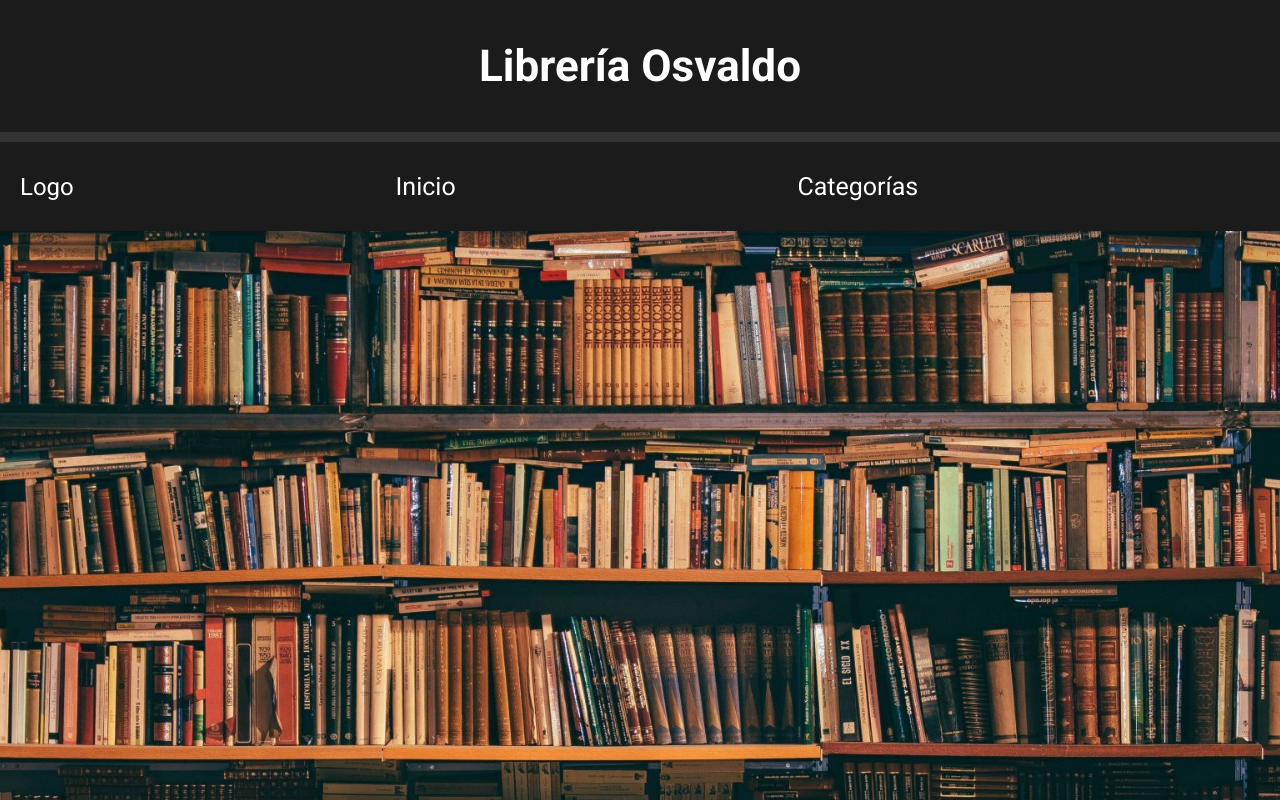
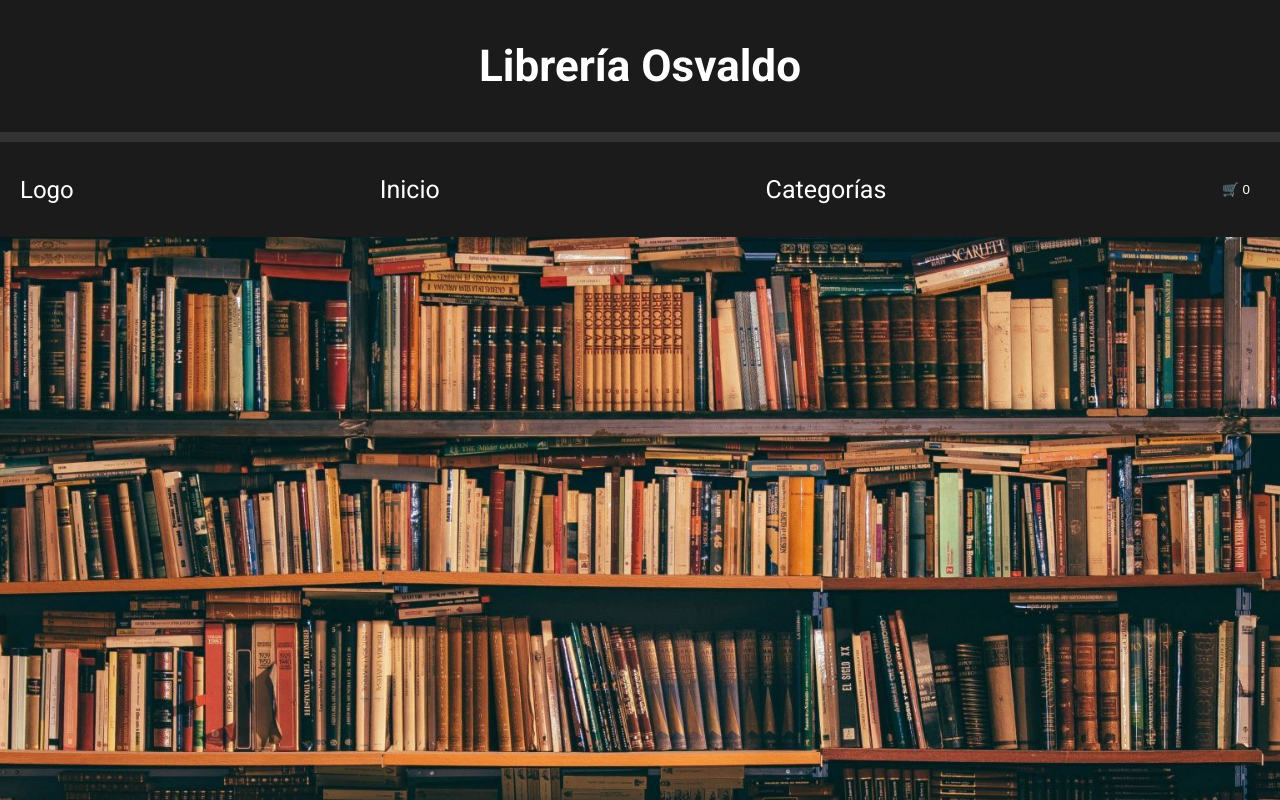
Before and after one commit to Hazeku/Libreria, a React (Create React App) app: page / in a window 1280 px wide. Shown: the top 800 px of the page. Built offline with nearby package versions, Linux system fonts and the light colour scheme.

Commit message:
carrito de compra

```diff
--- a/src/App.jsx
+++ b/src/App.jsx
@@ -1,12 +1,11 @@
-import React, { useEffect, useState,useRef } from 'react';
-import logo from './logo.svg';
+import React, { useEffect, useState, useRef } from 'react';
 import './Styles/App.css';
 import './Styles/Navbar.css';
 import './Styles/CategoryList.css';
 import './Styles/ItemList.css';
 import './Styles/Footer.css';
 import './Styles/Carousel.css';
-import './Styles/Modal.css'; // Importar los estilos del modal
+import './Styles/Modal.css';
 import './Styles/Servicios.css';
 import { BrowserRouter, Switch, Route } from 'react-router-dom';
 import CategoryList from './Components/CategoryList';
@@ -16,7 +15,7 @@ import Servicios from './Components/Servicios';
 import Articles from './Data/Articles';
 import Footer from './Components/Footer';
 import Carousel from './Components/Carousel';
-import Modal from './Components/Modal'; // Importar el componente Modal
+import Modal from './Components/Modal';
 import AOS from 'aos';
 import 'aos/dist/aos.css';
 import Titulo from './Components/Titulo';
@@ -44,17 +43,35 @@ function App() {
 
   const [selectedCategory, setSelectedCategory] = useState(null);
   const [selectedItem, setSelectedItem] = useState(null);
+  const [cartItems, setCartItems] = useState([]);
 
-  const categoryListRef = useRef(null); // Referencia al elemento de la lista de categorías
+  const categoryListRef = useRef(null);
 
   const handleCategorySelect = (category) => {
     setSelectedCategory(category);
-    console.log("Se seleccionó la categoría:", category);
-    scrollToCategoryList(); // Desplaza la ventana de visualización hasta la lista de categorías
+    scrollToCategoryList();
   };
 
   const handleItemClick = (item) => {
     setSelectedItem(item);
+  };
+
+  const handleAddToCart = (item) => {
+    const existingItem = cartItems.find((cartItem) => cartItem.id === item.id);
+    if (existingItem) {
+      setCartItems(
+        cartItems.map((cartItem) =>
+          cartItem.id === item.id ? { ...cartItem, quantity: cartItem.quantity + 1 } : cartItem
+        )
+      );
+    } else {
+      setCartItems([...cartItems, { ...item, quantity: 1 }]);
+    }
+    setSelectedItem(null); // Cierra el modal después de agregar al carrito
+  };
+
+  const removeFromCart = (id) => {
+    setCartItems(cartItems.filter((item) => item.id !== id));
   };
 
   const closeModal = () => {
@@ -62,25 +79,38 @@ function App() {
   };
 
   const filteredArticles = selectedCategory
-    ? Articles.filter(article => article.category === selectedCategory)
+    ? Articles.filter((article) => article.category === selectedCategory)
     : Articles;
 
   const scrollToCategoryList = () => {
-    categoryListRef.current.scrollIntoView({ behavior: 'smooth' }); // Desplaza suavemente hasta la lista de categorías
+    categoryListRef.current.scrollIntoView({ behavior: 'smooth' });
   };
 
   return (
     <div className="App">
-      <Titulo/>
-      <Navbar categories={categories} onSelectCategory={handleCategorySelect} />
+      <Titulo />
+      <div className="navbar-container">
+        <Navbar
+          categories={categories}
+          onSelectCategory={handleCategorySelect}
+          cartItems={cartItems}
+          removeFromCart={removeFromCart}
+        />
+      </div>
       <Carousel />
       <Servicios />
-      <div className="container" ref={categoryListRef}> {/* Agrega la referencia al contenedor */}
+      <div className="container" ref={categoryListRef}>
         <CategoryList categories={categories} onSelectCategory={handleCategorySelect} />
         <ItemList items={filteredArticles} onItemClick={handleItemClick} />
       </div>
       <Footer />
-      {selectedItem && <Modal item={selectedItem} onClose={closeModal} />}
+      {selectedItem && (
+        <Modal
+          item={selectedItem}
+          onAddToCart={handleAddToCart}  // Pasa la función al modal
+          onClose={closeModal}
+        />
+      )}
     </div>
   );
 }
--- a/src/Components/Modal.jsx
+++ b/src/Components/Modal.jsx
@@ -1,6 +1,6 @@
 import React from 'react';
 
-function Modal({ item, onClose }) {
+function Modal({ item, onClose, onAddToCart }) {
   return (
     <div className="modal-overlay" onClick={onClose}>
       <div className="modal-content" onClick={(e) => e.stopPropagation()}>
@@ -9,6 +9,13 @@ function Modal({ item, onClose }) {
           <h3>{item.title}</h3>
           <p>{item.description}</p>
         </div>
+
+        {/* Botón para agregar al carrito */}
+        <button className="modal-add-to-cart" onClick={() => onAddToCart(item)}>
+          Agregar al carrito
+        </button>
+
+        {/* Botón de cierre */}
         <button className="modal-close" onClick={onClose}>X</button>
       </div>
     </div>
--- a/src/Components/Navbar.jsx
+++ b/src/Components/Navbar.jsx
@@ -1,6 +1,6 @@
 import React from 'react';
 
-function Navbar({ categories, onSelectCategory }) {
+function Navbar({ categories, onSelectCategory, cartItems, removeFromCart }) {
   return (
     <nav className="navbar">
       <div className="navcontainer">
@@ -10,10 +10,10 @@ function Navbar({ categories, onSelectCategory }) {
             <a href="/" className="nav-link">Inicio</a>
           </li>
           <li className="nav-item dropdown">
-            <a href="#!" className="nav-link dropdown-toggle" id="navbarDropdown" role="button" data-toggle="dropdown" aria-haspopup="true" aria-expanded="false">
+            <a href="#!" className="nav-link dropdown-toggle" id="navbarDropdown" role="button">
               Categorías
             </a>
-            <div className="dropdown-menu" aria-labelledby="navbarDropdown">
+            <div className="dropdown-menu">
               {categories.map((category, index) => (
                 <a
                   key={index}
@@ -27,6 +27,25 @@ function Navbar({ categories, onSelectCategory }) {
             </div>
           </li>
         </ul>
+
+        {/* Carrito dentro de la barra */}
+        <div className="cart">
+          <button className="cart-toggle">
+            🛒 {cartItems.length}
+          </button>
+          {cartItems.length > 0 && (
+            <div className="cart-dropdown">
+              <ul>
+                {cartItems.map((item, index) => (
+                  <li key={index}>
+                    {item.title} x {item.quantity} {/* Cambié name por title */}
+                    <button onClick={() => removeFromCart(item.id)}>❌</button>
+                  </li>
+                ))}
+              </ul>
+            </div>
+          )}
+        </div>
       </div>
     </nav>
   );
--- a/src/Styles/Modal.css
+++ b/src/Styles/Modal.css
@@ -22,18 +22,20 @@
   max-width: 600px;
   width: 90%;
   position: relative;
+  flex-direction: column; /* Asegura que los elementos se alineen en columna */
+  align-items: center; /* Centra los elementos dentro del modal */
 }
 
 .modal-image {
-    width: 50%;
+  width: 100%; /* La imagen ocupará el 100% del contenedor */
+  max-width: 300px; /* Limita el tamaño máximo de la imagen */
   border-radius: 8px;
+  margin-bottom: 20px; /* Espacio entre la imagen y la descripción */
 }
 
 .modal-description {
-    margin-left: 20px;
-    display: flex;
-    flex-direction: column;
-    justify-content: center;
+  text-align: center;
+  margin-bottom: 20px; /* Espacio entre la descripción y el botón */
 }
 
 .modal-close {
@@ -47,3 +49,23 @@
   cursor: pointer;
   border-radius: 50%;
 }
+
+.modal-close:hover {
+  background-color: #dc3545; /* Cambio de color al pasar el cursor */
+}
+
+.modal-add-to-cart {
+  background-color: #28a745; /* Color verde para el botón */
+  color: white;
+  padding: 10px 20px;
+  border: none;
+  border-radius: 4px;
+  cursor: pointer;
+  font-size: 16px;
+  transition: background-color 0.3s ease;
+  width: 100%; /* El botón ocupa todo el ancho disponible */
+}
+
+.modal-add-to-cart:hover {
+  background-color: #218838; /* Cambio a un verde más oscuro al pasar el cursor */
+}
--- a/src/Styles/Navbar.css
+++ b/src/Styles/Navbar.css
@@ -13,6 +13,7 @@
   justify-content: space-between;
   align-items: center;
   padding: 20px;
+  position: relative;
 }
 
 .navbar-brand {
@@ -78,3 +79,46 @@
 .nav-item.dropdown:hover .dropdown-menu {
   display: block; /* Muestra el menú desplegable al hacer hover en el nav-item */
 }
+
+.cart {
+  position: relative;
+  display: inline-block;
+}
+
+.cart-toggle {
+  background: #1b1b1b;
+  color: white;
+  border: none;
+  padding: 10px;
+  border-radius: 50%;
+  cursor: pointer;
+}
+
+.cart-dropdown {
+  position: absolute;
+  top: 50px;
+  right: 0;
+  background: #1b1b1b;
+  border: 1px solid #ccc;
+  box-shadow: 0 2px 10px rgba(0, 0, 0, 0.1);
+  width: 300px;
+  z-index: 100;
+  padding: 10px;
+}
+
+.cart-dropdown ul {
+  list-style: none;
+  padding: 0;
+}
+
+.cart-dropdown li {
+  display: flex;
+  justify-content: space-between;
+  padding: 5px 0;
+}
+
+.navbar-container .cart {
+  margin-left: auto;
+  display: flex;
+  align-items: center;
+}
```
Lines whose indentation alone changed are shown as unchanged.
